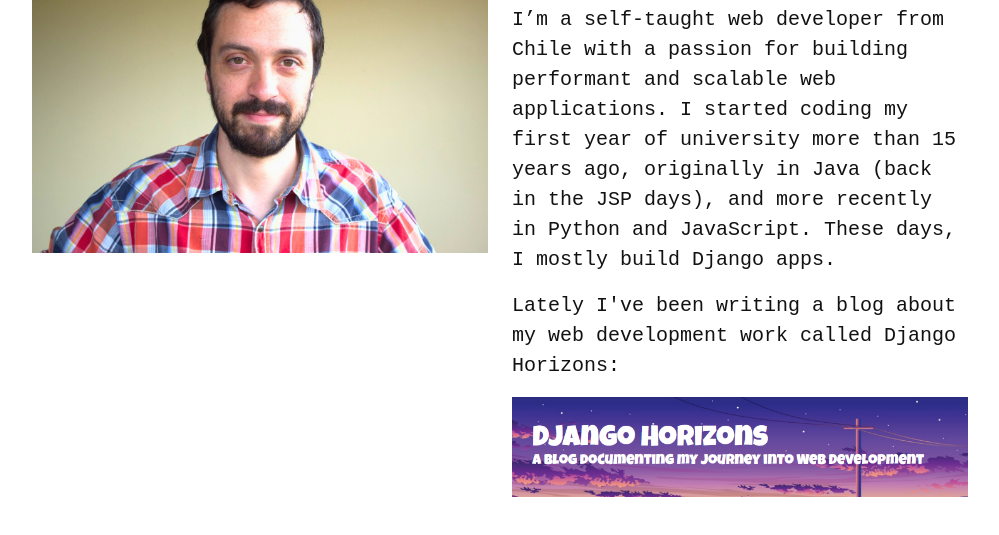
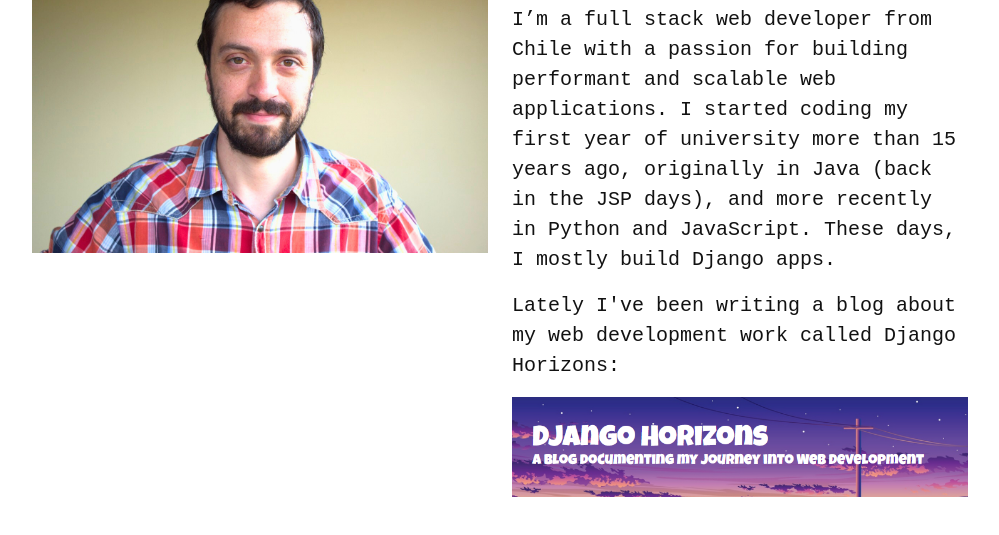
Before and after one commit to nicoferreira90/nicoferreira90.github.io, a plain HTML site: page index.html in a window 1280 px wide. Shown: the part 197-732 px from the top of the page, without its empty margins (140-1139 px from the left). Drawn offline with nearby package versions, Linux system fonts and the light colour scheme.

Commit message:
text fix

```diff
--- a/index.html
+++ b/index.html
@@ -67,7 +67,7 @@
         </div>
         <div class="col-6">
             <h1>Hello, I'm Nicolás</h1>
-            <p class="lead">I’m a self-taught web developer from Chile with a passion for building performant and scalable web applications. I started coding my first year of university more than 15 years ago, originally in Java (back in the JSP days), and more recently in Python and JavaScript. These days, I mostly build Django apps.</p>
+            <p class="lead">I’m a full stack web developer from Chile with a passion for building performant and scalable web applications. I started coding my first year of university more than 15 years ago, originally in Java (back in the JSP days), and more recently in Python and JavaScript. These days, I mostly build Django apps.</p>
             <p class="lead">Lately I've been writing a blog about my web development work called Django Horizons:</p>
             <a href="https://django-horizons.fly.dev/"><img src="imgs\dh.png" alt="dh" style="width: 100%"></a>
         </div>
```
